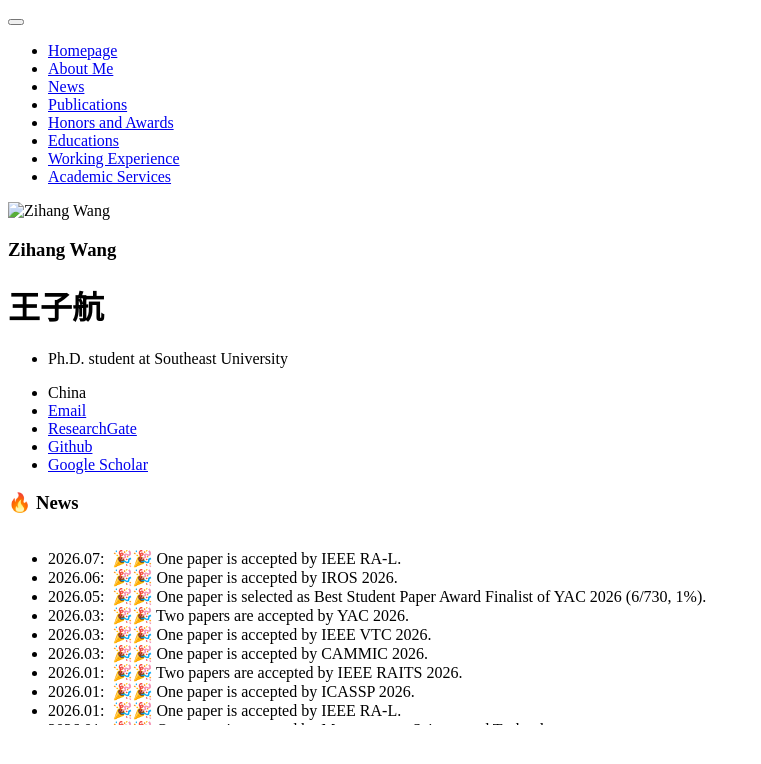
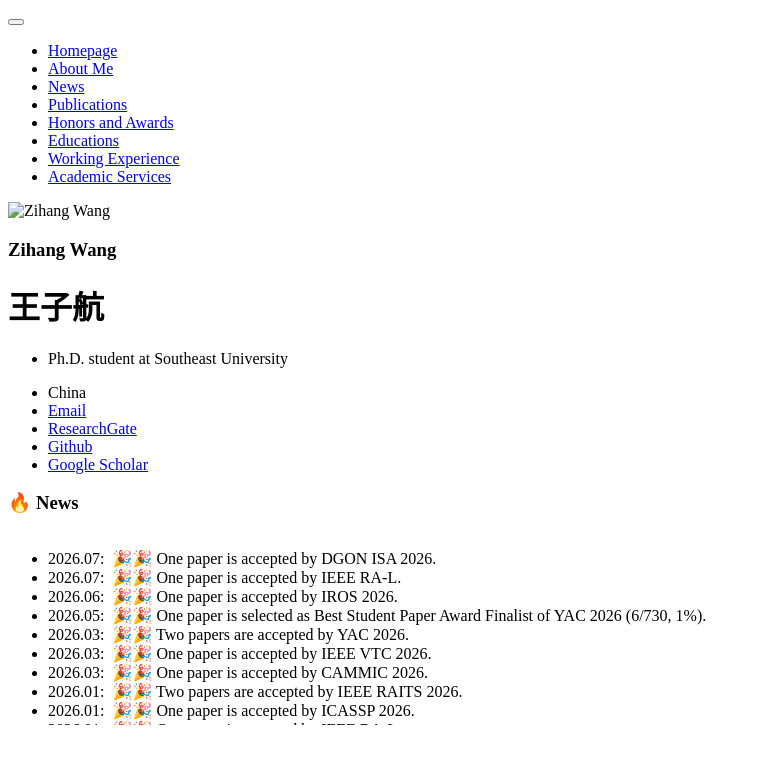
Before and after one commit to wangzihanggg/wangzihanggg.github.io, a Jekyll site: the page built from _pages/includes/news.md, in a window 1280 px wide. Shown: the top 764 px of the page, without its empty margins (0-761 px from the left). Built offline with Jekyll 4.4.1, drawn with Linux system fonts in a browser that asks for light colours; our own code applies the rules of GitHub Pages for plain Markdown files.

Commit message:
Update news.md

```diff
--- a/_pages/includes/news.md
+++ b/_pages/includes/news.md
@@ -57,6 +57,7 @@
   </ul> -->
 
   <ul>
+    <li>2026.07: &nbsp;🎉🎉 One paper is accepted by DGON ISA 2026.</li>
     <li>2026.07: &nbsp;🎉🎉 One paper is accepted by IEEE RA-L.</li>
     <li>2026.06: &nbsp;🎉🎉 One paper is accepted by IROS 2026.</li>
     <li>2026.05: &nbsp;🎉🎉 One paper is selected as Best Student Paper Award Finalist of YAC 2026 (6/730, 1%).</li>
```
